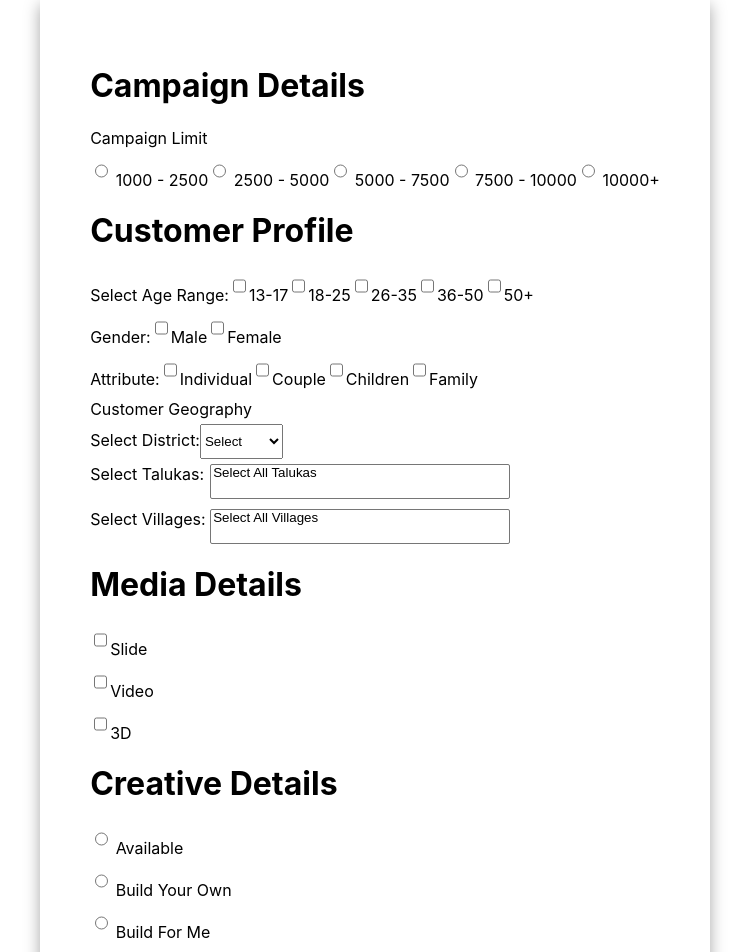
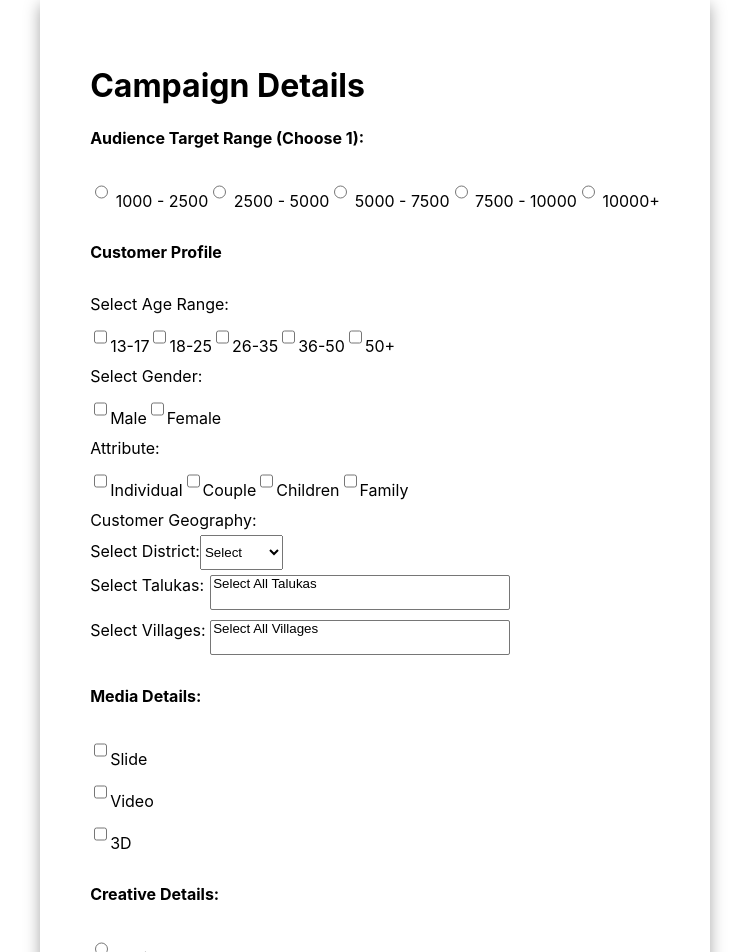
Before and after one commit to Swapnilchavan13/GreyowlWork, a React (Create React App) app in the folder advertiser/: page /campaign in a window 1280 px wide. Shown: the top 952 px of the page, without its empty margins (265-1014 px from the left). Built offline with nearby package versions, Linux system fonts and the light colour scheme.

Commit message:
Ui updated

```diff
--- a/advertiser/src/Component/Account.jsx
+++ b/advertiser/src/Component/Account.jsx
@@ -173,8 +173,8 @@ export const Account = () => {
         <input type="email" name="email" placeholder='Enter Your Email Id' onChange={handleChange} required/>
       </div>
       <div>
-        <label>Contact Person Name</label><br />
-        <input type="text" name="contactPerson" placeholder='Enter Contact Person Name' onChange={handleChange} required/>
+        <label>Contact Person`s Name</label><br />
+        <input type="text" name="contactPerson" placeholder='Enter Contact Person`s Name' onChange={handleChange} required/>
       </div>
       <div>
         <label>Etc</label><br />
--- a/advertiser/src/Component/Campaigndetails.jsx
+++ b/advertiser/src/Component/Campaigndetails.jsx
@@ -246,7 +246,7 @@ export const Campaigndetails = () => {
     <div className='App'>
       <h1>Campaign Details</h1>
        <div>
-        <label>Campaign Limit</label><br />
+        <h4>Audience Target Range (Choose 1):</h4>
         <input
           type="radio"
           name="range"
@@ -286,9 +286,9 @@ export const Campaigndetails = () => {
         <div>
         <label>
         <div>
-        <h1>Customer Profile</h1>
+        <h4>Customer Profile</h4>
         <div>
-          <label>Select Age Range:</label>
+          <label>Select Age Range:</label><br />
       {ageRanges.map(range => (
         <label key={range.value}>
           <input
@@ -303,7 +303,7 @@ export const Campaigndetails = () => {
 
       </div>
         <div>
-          <label>Gender:</label>
+          <label>Select Gender:</label><br />
           {genderOptions.map((gender) => (
         <label key={gender}>
           <input
@@ -317,7 +317,7 @@ export const Campaigndetails = () => {
       ))}
         </div>
         <div>
-          <label>Attribute:</label>
+          <label>Attribute:</label><br />
           {attributeOptions.map((attribute) => (
         <label key={attribute}>
           <input
@@ -337,7 +337,7 @@ export const Campaigndetails = () => {
         </div>
 
         <div>
-        <label>Customer Geography</label>
+        <label>Customer Geography:</label>
         <div>
           <label>Select District:</label>
           <select value={selectedDistrict} onChange={handleDistrictChange}>
@@ -368,7 +368,7 @@ export const Campaigndetails = () => {
         </div>
         </div>
         <div>
-          <h1>Media Details</h1>
+          <h4>Media Details:</h4>
           <div>
         <div>
           <label>
@@ -403,7 +403,7 @@ export const Campaigndetails = () => {
         </div>
         </div>
         <div>
-        <h1>Creative Details</h1>
+        <h4>Creative Details:</h4>
         <div>
         <input
           type="radio"
@@ -438,7 +438,7 @@ export const Campaigndetails = () => {
 
       </div>
       <div>
-        <h1>Campaign Budget/Week</h1>
+        <h4>Campaign Budget/Week</h4>
         <div className="budget-control">
         <button className="decrease-button" onClick={handleDecrease}>-</button>
         <span className="budget-amount">Rs.{budget}</span>
--- a/advertiser/src/Component/Module2.jsx
+++ b/advertiser/src/Component/Module2.jsx
@@ -59,13 +59,13 @@ export const Module2 = () => {
   const [logoFile, setLogoFile] = useState(null);
   const [storePhotos, setStorePhotos] = useState(Array(5).fill(null));
   const [productPhotos, setProductPhotos] = useState(Array(5).fill(null));
+
   const [productVideos, setProductVideos] = useState(Array(4).fill(null));
   const [storeVideos, setStoreVideos] = useState(Array(4).fill(null));
   const [selectedModelTypes, setSelectedModelTypes] = useState([]);
   const [selectedAdTypes, setSelectedAdTypes] = useState([]);
   const [selectedDuration, setSelectedDuration] = useState('');
   const [savedData, setSavedData] = useState([]);
-
 
   const handleAdjectiveChange = (adjective) => {
     if (selectedAdjectives.includes(adjective)) {
@@ -192,7 +192,7 @@ export const Module2 = () => {
   <div className='account-container'>
     <h1>Business Details</h1>
     <form onSubmit={handleSubmit}>
-        <label htmlFor="businessName">Business Name:</label>
+        <label htmlFor="businessName">Business Name:</label><br />
         <input
           type="text"
           id="businessName"
@@ -204,7 +204,7 @@ export const Module2 = () => {
         />
         <br />
 
-        <label htmlFor="tagline">Tagline:</label>
+        <label htmlFor="tagline">Tagline:</label><br />
         <input
           type="text"
           id="tagline"
@@ -215,7 +215,7 @@ export const Module2 = () => {
           required
         />
         <br />
-        <label htmlFor="description">Description:</label>
+        <label htmlFor="description">Description:</label><br />
         <textarea
           id="description"
           name="description"
@@ -240,8 +240,8 @@ export const Module2 = () => {
           </label>
         ))}
         <br />
-
-        <label>Upload Logo:</label>
+        <br />
+        <label>Upload Logo:</label><br />
         <input
           type="file"
           accept="image/*"
@@ -311,7 +311,7 @@ export const Module2 = () => {
           </label>
         ))}
         <br />
-
+        <br />
         <label>AD Types (Select one or more):</label>
         <br />
         {adTypes.map(adType => (
@@ -324,6 +324,7 @@ export const Module2 = () => {
             {adType}
           </label>
         ))}
+        <br />
         <br />
         <label>Duration:</label>
         <br />
```
